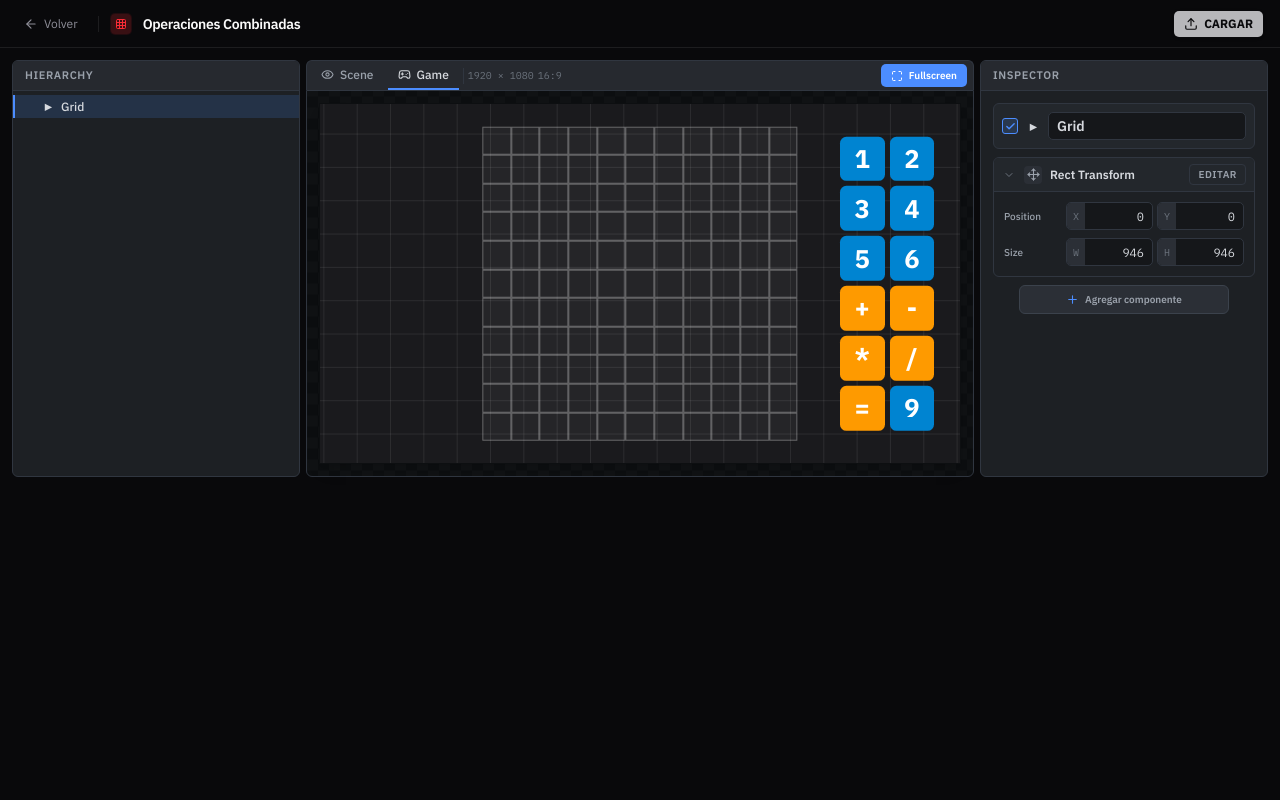
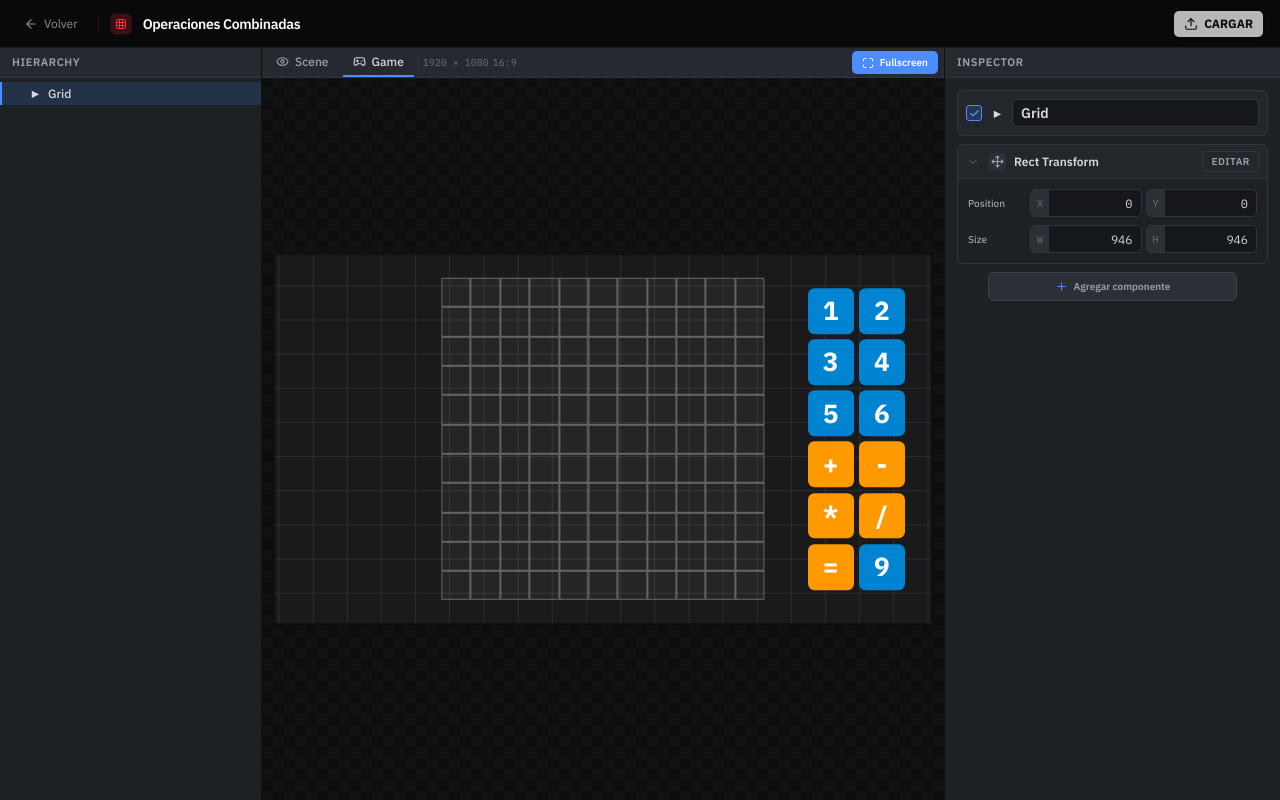
Before and after one commit to BroadStream-Coders/TvPeru-QGEM-Games, a Next.js app: page /workspaces/operaciones-combinadas in a window 1280 px wide. Built offline with nearby package versions, Linux system fonts and the light colour scheme.

Commit message:
refactor(layout): update main layout structure and SidePanel styles across multiple pages for improved responsiveness and consistency

```diff
--- a/src/app/workspaces/calculo-mental/page.tsx
+++ b/src/app/workspaces/calculo-mental/page.tsx
@@ -532,9 +532,12 @@ export default function CalculoMentalPage() {
   );
 
   return (
-    <main className="flex-1 p-3 overflow-auto flex flex-col gap-3">
-      <div className="flex gap-1.5">
-        <SidePanel title="Hierarchy" className="w-72 shrink-0">
+    <main className="flex min-h-0 flex-1">
+      <div className="flex min-h-0 w-full flex-1">
+        <SidePanel
+          title="Hierarchy"
+          className="w-[262px] shrink-0 border-r border-edge"
+        >
           <Hierarchy
             nodes={hierarchyNodes}
             selectedId={selectedId}
@@ -572,7 +575,10 @@ export default function CalculoMentalPage() {
             </ComponentRegistryProvider>
           </Scene>
         </div>
-        <SidePanel title="Inspector" className="w-72 shrink-0">
+        <SidePanel
+          title="Inspector"
+          className="w-[336px] shrink-0 border-l border-edge"
+        >
           {selected ? (
             <>
               <GameObjectInspector
--- a/src/app/workspaces/deletreo/page.tsx
+++ b/src/app/workspaces/deletreo/page.tsx
@@ -479,9 +479,12 @@ export default function DeletreoPage() {
   );
 
   return (
-    <main className="flex-1 p-3 overflow-auto flex flex-col gap-3">
-      <div className="flex gap-1.5">
-        <SidePanel title="Hierarchy" className="w-72 shrink-0">
+    <main className="flex min-h-0 flex-1">
+      <div className="flex min-h-0 w-full flex-1">
+        <SidePanel
+          title="Hierarchy"
+          className="w-[262px] shrink-0 border-r border-edge"
+        >
           <Hierarchy
             nodes={hierarchyNodes}
             selectedId={selectedId}
@@ -519,7 +522,10 @@ export default function DeletreoPage() {
             </ComponentRegistryProvider>
           </Scene>
         </div>
-        <SidePanel title="Inspector" className="w-72 shrink-0">
+        <SidePanel
+          title="Inspector"
+          className="w-[336px] shrink-0 border-l border-edge"
+        >
           {selected ? (
             <>
               <GameObjectInspector
--- a/src/app/workspaces/operaciones-combinadas/page.tsx
+++ b/src/app/workspaces/operaciones-combinadas/page.tsx
@@ -283,9 +283,12 @@ export default function OperacionesCombinadasPage() {
   );
 
   return (
-    <main className="flex-1 p-3 overflow-auto flex flex-col gap-3">
-      <div className="flex gap-1.5">
-        <SidePanel title="Hierarchy" className="w-72 shrink-0">
+    <main className="flex min-h-0 flex-1">
+      <div className="flex min-h-0 w-full flex-1">
+        <SidePanel
+          title="Hierarchy"
+          className="w-[262px] shrink-0 border-r border-edge"
+        >
           <Hierarchy
             nodes={hierarchyNodes}
             selectedId={selectedId}
@@ -326,7 +329,10 @@ export default function OperacionesCombinadasPage() {
             {dnd.drag && <DragGhost drag={dnd.drag} pointer={dnd.pointer} />}
           </Scene>
         </div>
-        <SidePanel title="Inspector" className="w-72 shrink-0">
+        <SidePanel
+          title="Inspector"
+          className="w-[336px] shrink-0 border-l border-edge"
+        >
           {selected ? (
             <>
               <GameObjectInspector
--- a/src/app/workspaces/sandbox/page.tsx
+++ b/src/app/workspaces/sandbox/page.tsx
@@ -227,9 +227,12 @@ export default function SandboxPage() {
     ) : null;
 
   return (
-    <main className="flex-1 p-3 overflow-auto flex flex-col gap-3">
-      <div className="flex gap-1.5">
-        <SidePanel title="Hierarchy" className="w-72 shrink-0">
+    <main className="flex min-h-0 flex-1">
+      <div className="flex min-h-0 w-full flex-1">
+        <SidePanel
+          title="Hierarchy"
+          className="w-[262px] shrink-0 border-r border-edge"
+        >
           <Hierarchy
             nodes={hierarchyNodes}
             selectedId={selectedId}
@@ -260,7 +263,10 @@ export default function SandboxPage() {
             </ComponentRegistryProvider>
           </Scene>
         </div>
-        <SidePanel title="Inspector" className="w-72 shrink-0">
+        <SidePanel
+          title="Inspector"
+          className="w-[336px] shrink-0 border-l border-edge"
+        >
           {selected ? (
             <>
               <GameObjectInspector
--- a/src/components/shared/engine/Scene.tsx
+++ b/src/components/shared/engine/Scene.tsx
@@ -70,9 +70,9 @@ export function Scene({
 
   return (
     // 'group' nos sirve para mostrar el botón de maximizar solo cuando pasamos el mouse
-    <div className="relative group w-full flex flex-col items-center">
+    <div className="relative group flex h-full w-full flex-col">
       {!isFullscreen && (
-        <div className="w-full">
+        <div className="w-full shrink-0">
           <ViewModeTabs
             mode={viewMode}
             onChange={setViewMode}
@@ -88,7 +88,7 @@ export function Scene({
           "relative focus:outline-none flex items-center justify-center transition-all duration-300",
           isFullscreen
             ? "w-screen h-screen bg-black"
-            : "w-full rounded-b-md border border-line p-3",
+            : "min-h-0 w-full flex-1 overflow-auto p-3",
           isFullscreen && hideCursorOnFullscreen && "cursor-none",
         )}
       >
--- a/src/components/shared/engine/SidePanel.tsx
+++ b/src/components/shared/engine/SidePanel.tsx
@@ -7,17 +7,19 @@ export function SidePanel({
   actions,
   children,
   className,
+  bodyClassName = "flex flex-col gap-2 p-3",
 }: {
   title: string;
   count?: ReactNode;
   actions?: ReactNode;
   children?: ReactNode;
   className?: string;
+  bodyClassName?: string;
 }) {
   return (
     <div
       className={cn(
-        "relative flex flex-col overflow-hidden rounded-md border border-line bg-panel",
+        "relative flex h-full min-h-0 flex-col overflow-hidden bg-panel",
         className,
       )}
     >
@@ -33,7 +35,12 @@ export function SidePanel({
         )}
       </div>
       <div className="relative flex-1">
-        <div className="scrl absolute inset-0 flex flex-col gap-2 overflow-y-auto p-3">
+        <div
+          className={cn(
+            "scrl absolute inset-0 overflow-y-auto",
+            bodyClassName,
+          )}
+        >
           {children}
         </div>
       </div>
--- a/src/components/shared/engine/ViewModeTabs.tsx
+++ b/src/components/shared/engine/ViewModeTabs.tsx
@@ -17,7 +17,7 @@ export function ViewModeTabs({
   onFullscreen?: () => void;
 }) {
   return (
-    <div className="flex h-[30px] items-stretch gap-1 rounded-t-md border border-b-0 border-line bg-head pl-1 pr-1.5">
+    <div className="flex h-[30px] items-stretch gap-1 border-b border-line bg-head pl-1 pr-1.5">
       {TABS.map(({ mode: m, label, icon: Icon }) => {
         const active = mode === m;
         return (
```
Also changed, not shown: 1 other file (tests, documents, lock files or other folders).
